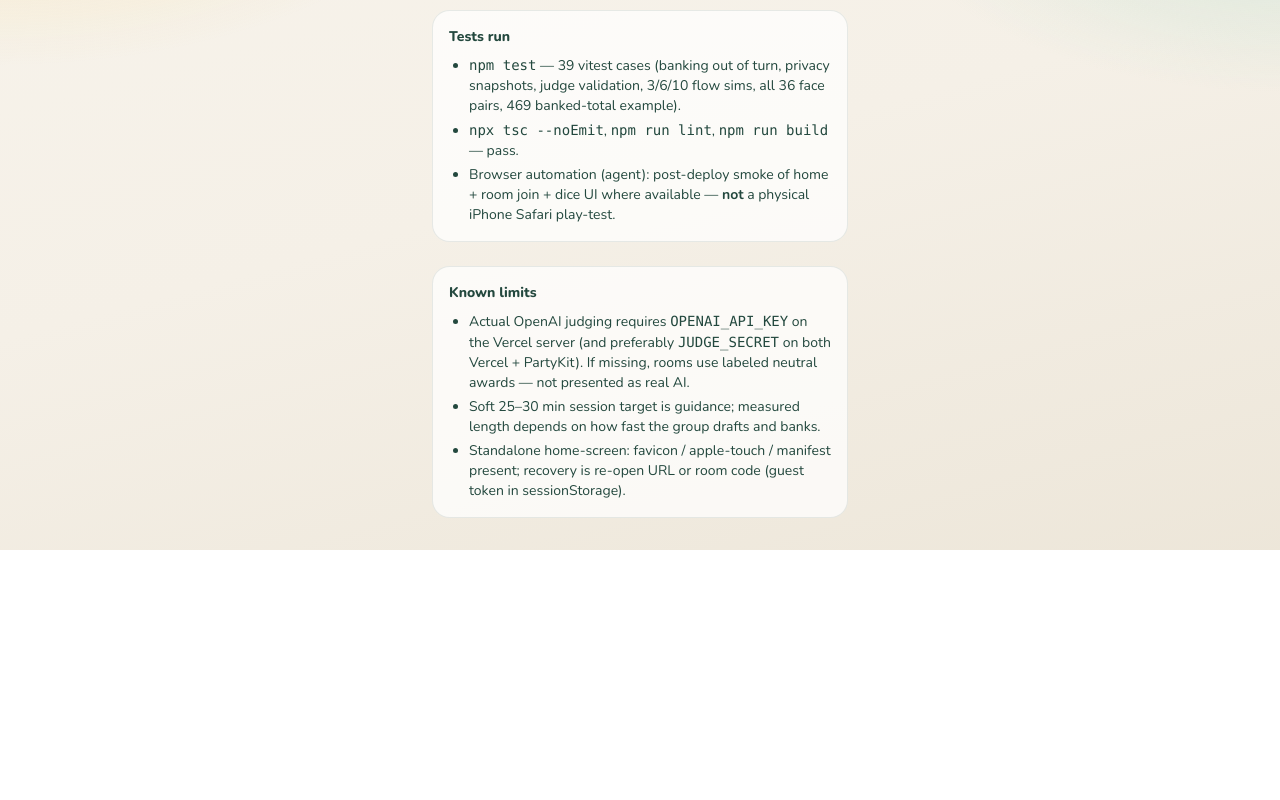
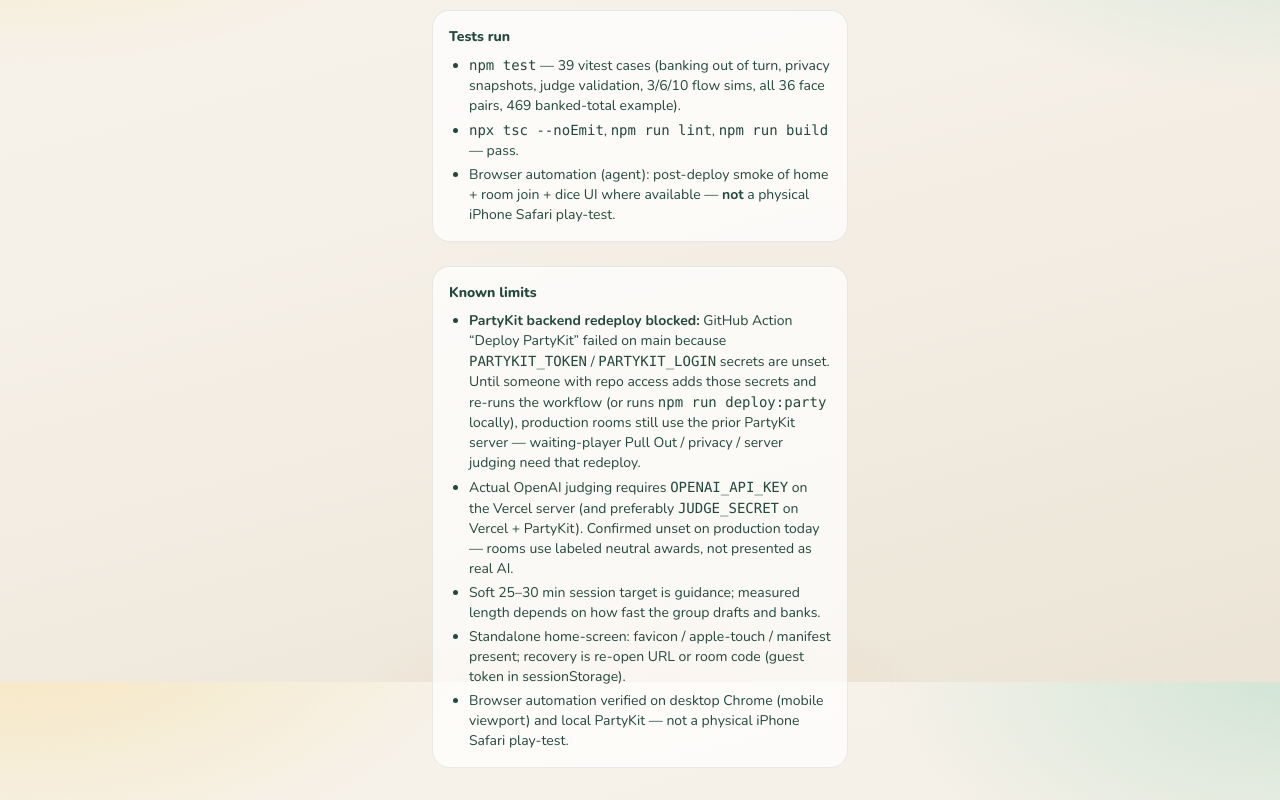
Before and after one commit to LWagnerJG/rushmore-bank, a Next.js app: page /build-notes in a window 1280 px wide. Shown: the part 918-1718 px from the top of the page. Before the commit the page ends 1468 px from the top, so only its background shows below. Built offline with nearby package versions, Linux system fonts and the light colour scheme.

Commit message:
Document PartyKit deploy blocker and AI key status
Build notes now state that production PartyKit was not redeployed
(missing GitHub Action secrets) and OPENAI_API_KEY is unset on Vercel.

Co-authored-by: LWagnerJG <LWagnerJG@users.noreply.github.com>

```diff
--- a/src/app/build-notes/page.tsx
+++ b/src/app/build-notes/page.tsx
@@ -122,10 +122,20 @@ export default function BuildNotesPage() {
         <h2 className="font-extrabold">Known limits</h2>
         <ul className="list-disc space-y-1 pl-5">
           <li>
+            <strong>PartyKit backend redeploy blocked:</strong> GitHub Action
+            “Deploy PartyKit” failed on main because{" "}
+            <code>PARTYKIT_TOKEN</code> / <code>PARTYKIT_LOGIN</code> secrets
+            are unset. Until someone with repo access adds those secrets and
+            re-runs the workflow (or runs <code>npm run deploy:party</code>{" "}
+            locally), production rooms still use the prior PartyKit server —
+            waiting-player Pull Out / privacy / server judging need that
+            redeploy.
+          </li>
+          <li>
             Actual OpenAI judging requires <code>OPENAI_API_KEY</code> on the
-            Vercel server (and preferably <code>JUDGE_SECRET</code> on both
-            Vercel + PartyKit). If missing, rooms use labeled neutral awards —
-            not presented as real AI.
+            Vercel server (and preferably <code>JUDGE_SECRET</code> on Vercel +
+            PartyKit). Confirmed unset on production today — rooms use labeled
+            neutral awards, not presented as real AI.
           </li>
           <li>
             Soft 25–30 min session target is guidance; measured length depends on
@@ -135,6 +145,10 @@ export default function BuildNotesPage() {
             Standalone home-screen: favicon / apple-touch / manifest present;
             recovery is re-open URL or room code (guest token in sessionStorage).
           </li>
+          <li>
+            Browser automation verified on desktop Chrome (mobile viewport) and
+            local PartyKit — not a physical iPhone Safari play-test.
+          </li>
         </ul>
       </section>
     </main>
```
